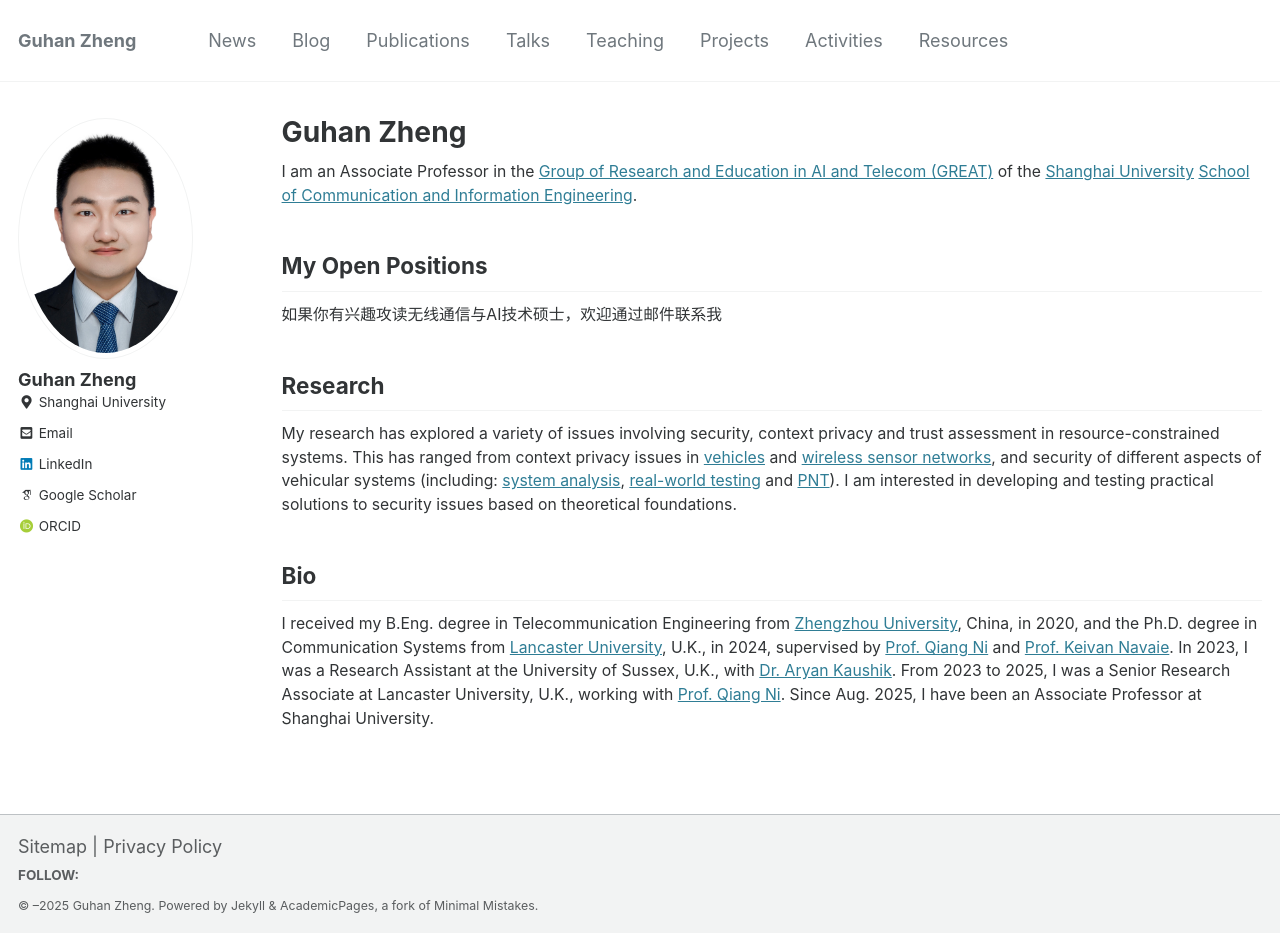
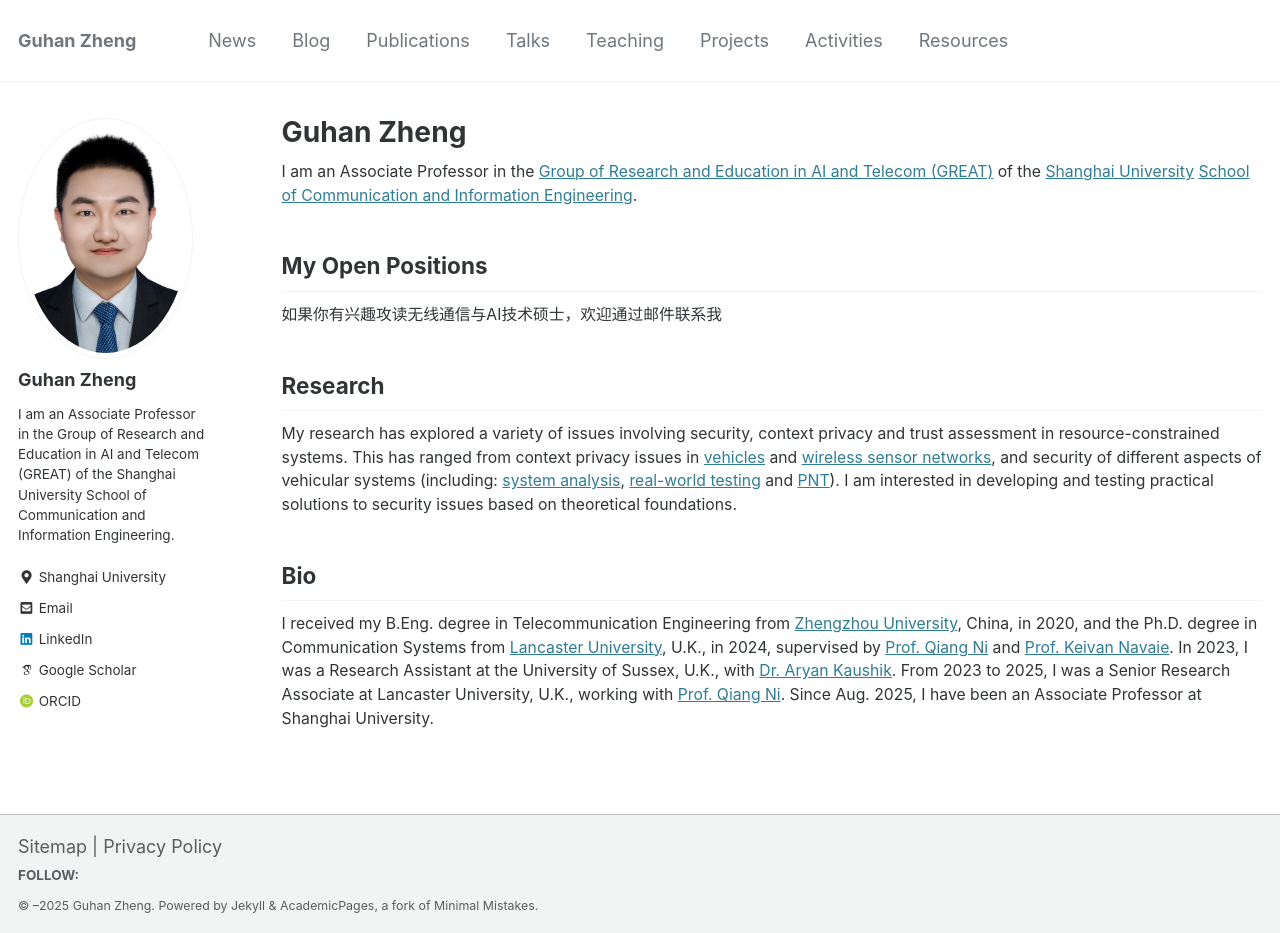
Before and after one commit to Guhan328/Guhan328.github.io, a Jekyll site: the page built from _pages/about.md, in a window 1280 px wide and 933 px high. Built offline with Jekyll 4.4.1, drawn with Linux system fonts in a browser that asks for light colours.

Commit message:
Update _config.yml

```diff
--- a/_config.yml
+++ b/_config.yml
@@ -23,7 +23,7 @@
 author:
   name             : "Guhan Zheng"
   avatar           : "/images/2寸照.jpg"
-  #bio              : "Guhan Zheng is an Associate Professor"
+  bio              : "I am an Associate Professor in the [Group of Research and Education in AI and Telecom (GREAT)](https://scie.shu.edu.cn/info/1281/6334.htm) of the [Shanghai University](https://en.shu.edu.cn/) [School of Communication and Information Engineering](https://scie-en.shu.edu.cn/)."
 
   employer         : "Shanghai University"
   employer_url     : "https://en.shu.edu.cn/"
```
